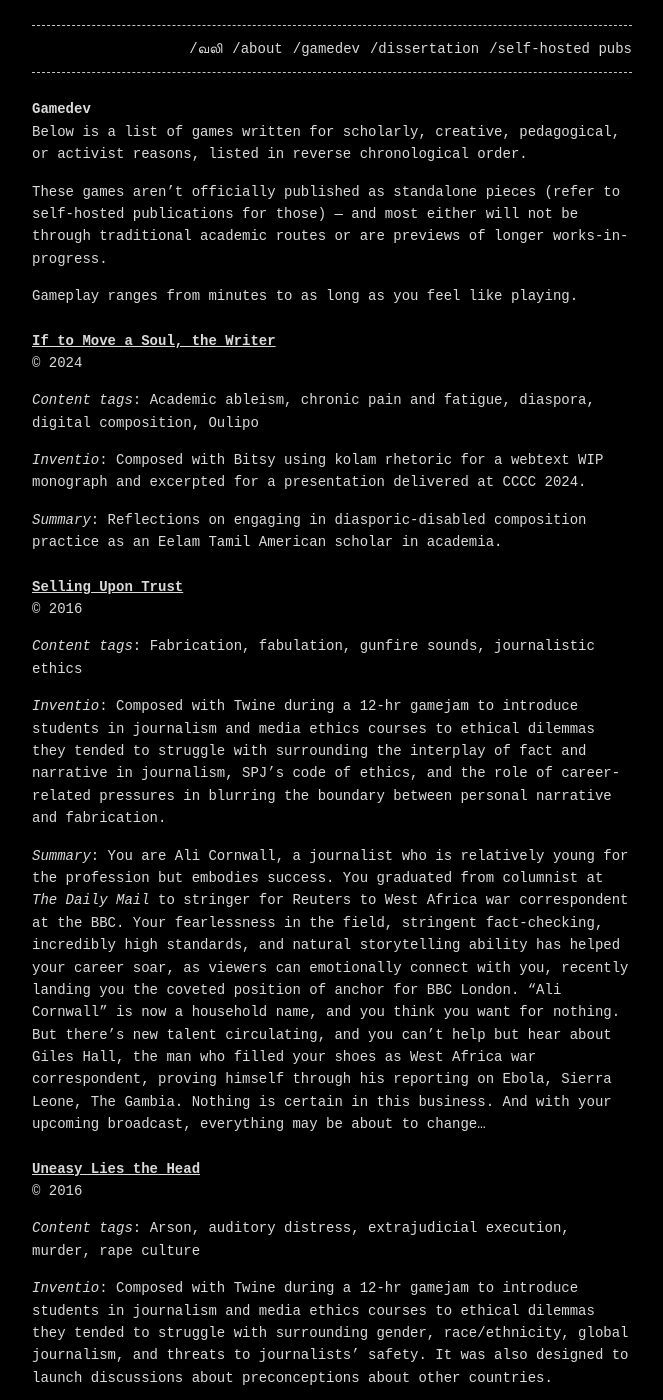
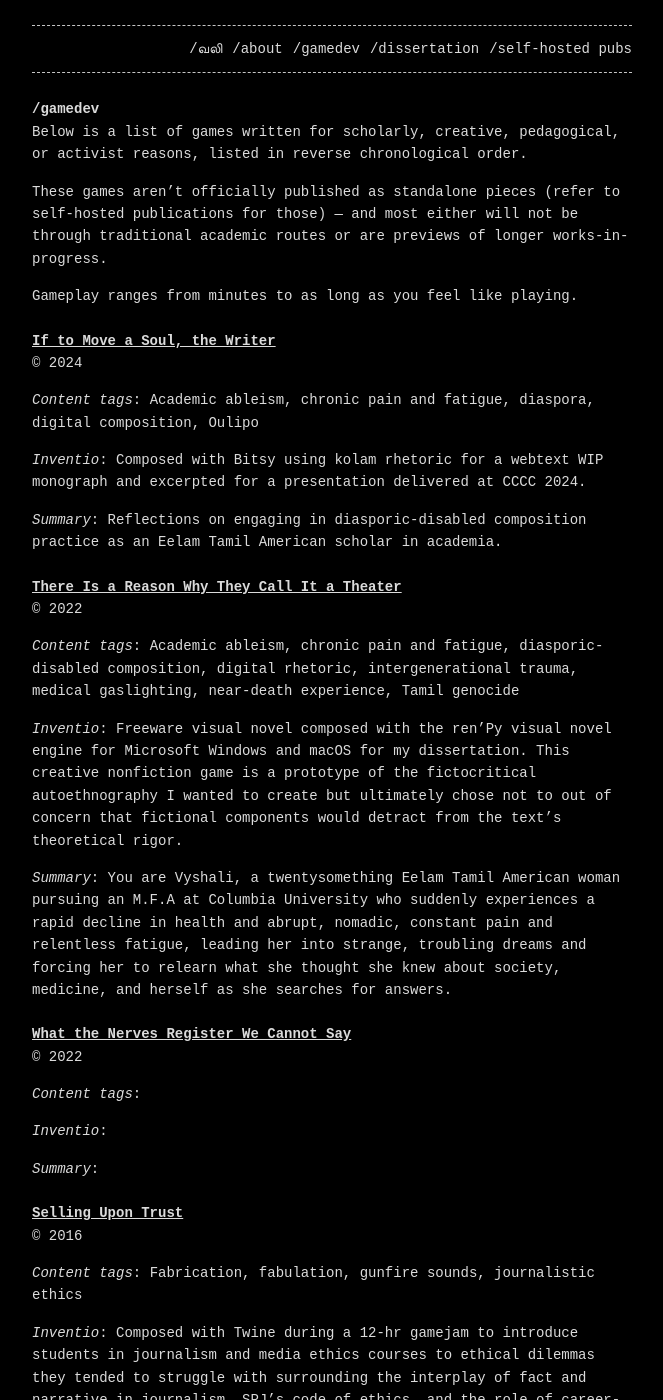
Before and after one commit to visforvali/visforvali.github.io, a Jekyll site: the page built from gamedev.md, in a window 1280 px wide and 1400 px high. Shown: the whole window, without its empty margins (308-971 px from the left). Built offline with Jekyll 4.4.1, drawn with Linux system fonts in a browser that asks for light colours.

Commit message:
Content edits to gamedev

```diff
--- a/gamedev.md
+++ b/gamedev.md
@@ -4,7 +4,7 @@ layout: page
 permalink: /gamedev
 ---
 
-# Gamedev
+# /gamedev
 
 Below is a list of games written for scholarly, creative, pedagogical, or activist reasons, listed in reverse chronological order.
 
@@ -20,6 +20,24 @@ _Content tags_: Academic ableism, chronic pain and fatigue, diaspora, digital co
 _Inventio_: Composed with Bitsy using kolam rhetoric for a webtext WIP monograph and excerpted for a presentation delivered at CCCC 2024.
 
 _Summary_: Reflections on engaging in diasporic-disabled composition practice as an Eelam Tamil American scholar in academia.
+
+## <a href="bmactp/adi/theater.html" target="_blank">There Is a Reason Why They Call It a Theater</a>
+&#169; 2022
+
+_Content tags_: Academic ableism, chronic pain and fatigue, diasporic-disabled composition, digital rhetoric, intergenerational trauma, medical gaslighting, near-death experience, Tamil genocide
+
+_Inventio_: Freeware visual novel composed with the ren'Py visual novel engine for Microsoft Windows and macOS for my dissertation. This creative nonfiction game is a prototype of the fictocritical autoethnography I wanted to create but ultimately chose not to out of concern that fictional components would detract from the text's theoretical rigor.
+
+_Summary_: You are Vyshali, a twentysomething Eelam Tamil American woman pursuing an M.F.A at Columbia University who suddenly experiences a rapid decline in health and abrupt, nomadic, constant pain and relentless fatigue, leading her into strange, troubling dreams and forcing her to relearn what she thought she knew about society, medicine, and herself as she searches for answers.
+
+## <a href="bmactp/misability/playlist.html" target="_blank">What the Nerves Register We Cannot Say</a>
+&#169; 2022
+
+_Content tags_:
+
+_Inventio_:
+
+_Summary_:
 
 ## <a href="tinygames/selling_upon_trust/play.html">Selling Upon Trust</a>
 &#169; 2016
```
Also changed, not shown: about.md (+1 -1 lines), diss.md (+4 -9 lines).
